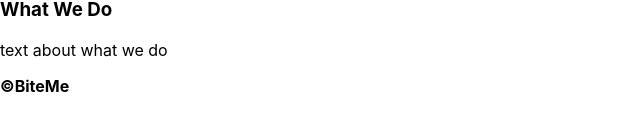
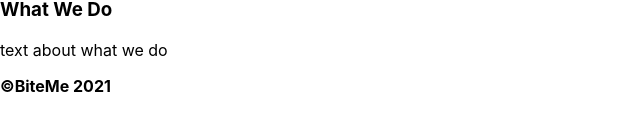
Before and after one commit to HaarismoghalQA/MovieHackathon, a React (Create React App) app in the folder hackathon-cinema/: page /AboutUs in a window 1280 px wide. Shown: the part 324-454 px from the top of the page, without its empty margins (0-640 px from the left). Built offline with nearby package versions, Linux system fonts and the light colour scheme.

Commit message:
SD: fixed footer

```diff
--- a/hackathon-cinema/src/App.js
+++ b/hackathon-cinema/src/App.js
@@ -10,20 +10,23 @@ function App() {
   return (
     <div>
       <BrowserRouter>
-                <Nav/>
+        <Nav />
 
         <Route path="/ContactUs">
-                  <ContactUsPage/>
+          <ContactUsPage />
         </Route>
 
         <Route path="/AboutUs">
-                  <Aboutus/>
+          <Aboutus />
         </Route>
 
         <Route path="/find">
-                  <MovieFinder/>
+          <MovieFinder />
         </Route>
       </BrowserRouter>
+      <footer>
+        <b>&copy;BiteMe 2021</b>
+      </footer>
     </div>
   );
 }
--- a/hackathon-cinema/src/components/Aboutus.jsx
+++ b/hackathon-cinema/src/components/Aboutus.jsx
@@ -16,9 +16,7 @@ const Aboutus = () => {
             <p>text about what we do</p>
 
 
-            <footer>
-                <b>&copy;BiteMe</b>
-            </footer>
+
         </div>
 
 
```
Lines whose indentation alone changed are shown as unchanged.
